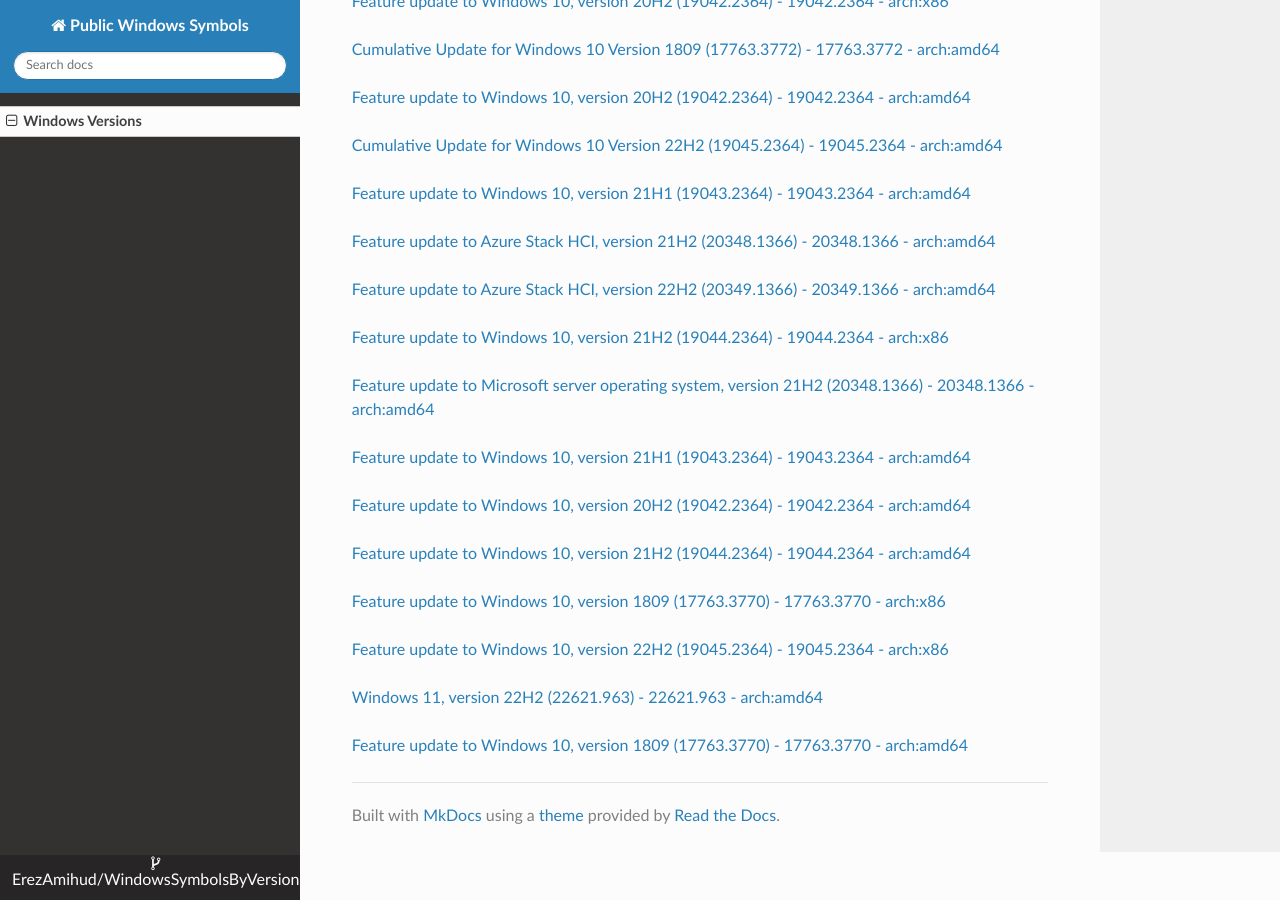
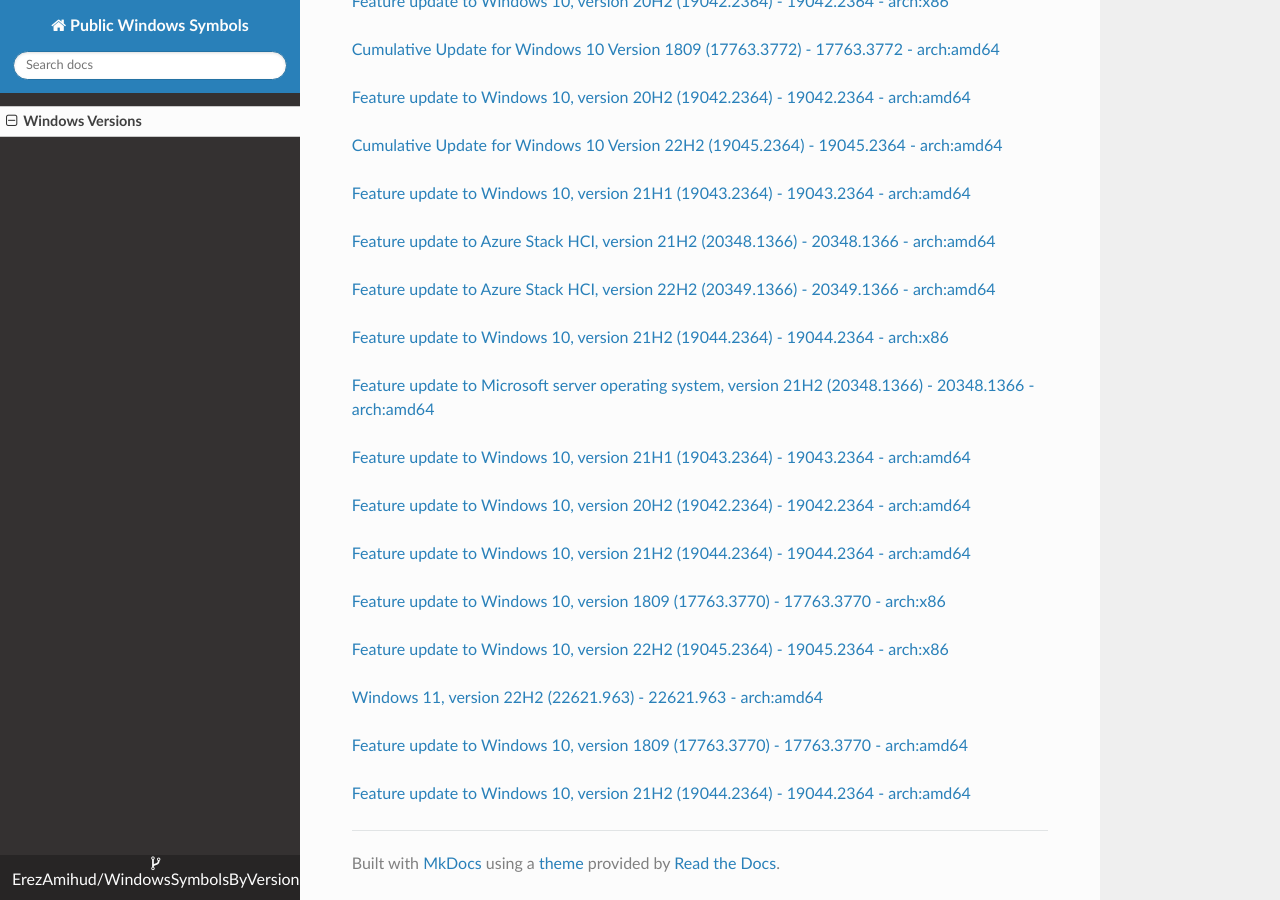
Before and after one commit to ErezAmihud/WindowsSymbolsByVersion, an MkDocs documentation site: the page built from docs/index.md, in a window 1280 px wide and 900 px high, scrolled down 43925 px. Built offline with MkDocs 1.6.1, drawn with Linux system fonts in a browser that asks for light colours; nearby versions of some CDN libraries.

Commit message:
Automated commit, add manifest for 3674b493-571a-4e96-839e-47eee110179c

```diff
--- a/docs/index.md
+++ b/docs/index.md
@@ -2575,3 +2575,6 @@
 
 
 [Feature update to Windows 10, version 1809 (17763.3770) - 17763.3770 - arch:amd64](https://github.com/ErezAmihud/WindowsSymbolsByVersion/blob/main/manifests/08561de5-5357-472c-913a-524ba63743e1.manifest)
+
+
+[Feature update to Windows 10, version 21H2 (19044.2364) - 19044.2364 - arch:amd64](https://github.com/ErezAmihud/WindowsSymbolsByVersion/blob/main/manifests/3674b493-571a-4e96-839e-47eee110179c.manifest)
```
Also changed, not shown: process_builds.json (+1 -1 lines).
